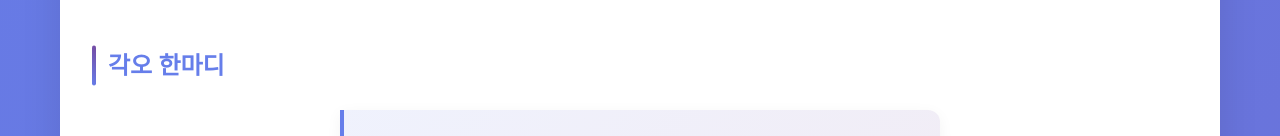
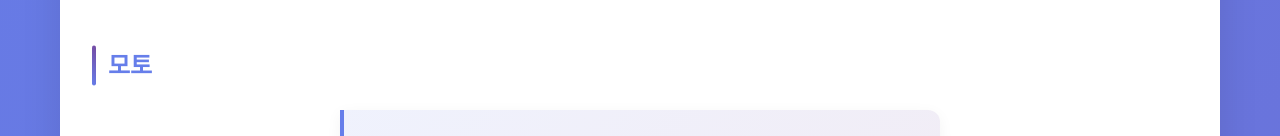
Before and after one commit to KimYoungHwan8750/portfolio_latest, a plain HTML site: page index.html in a window 1280 px wide. Shown: the part 808-944 px from the top of the page. Drawn offline with Linux system fonts and the light colour scheme.

Commit message:
modify moto

```diff
--- a/index.html
+++ b/index.html
@@ -41,7 +41,7 @@
                     </div>
                 </div>
                 <h2><i class="fas fa-solid fa-comments"></i> 자기소개</h2>
-                <h3>각오 한마디</h3>
+                <h3>모토</h3>
                 <div class="motto">
                     열정과 성과를 모두 추구하는 훌륭한 일꾼으로 거듭나기
                 </div>
```
